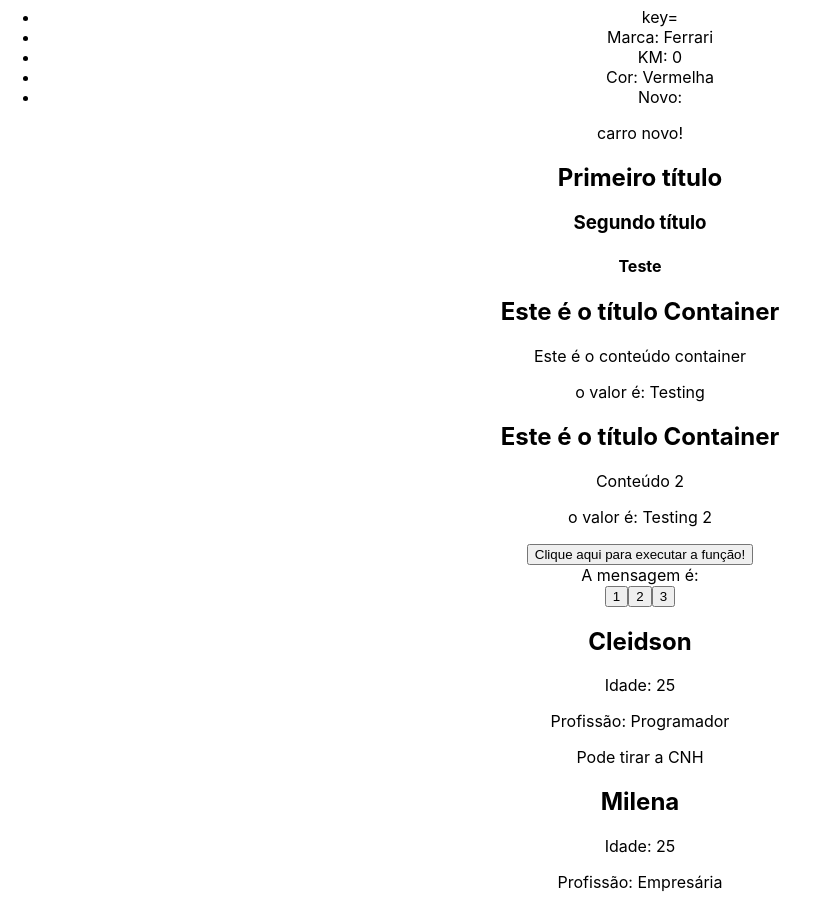
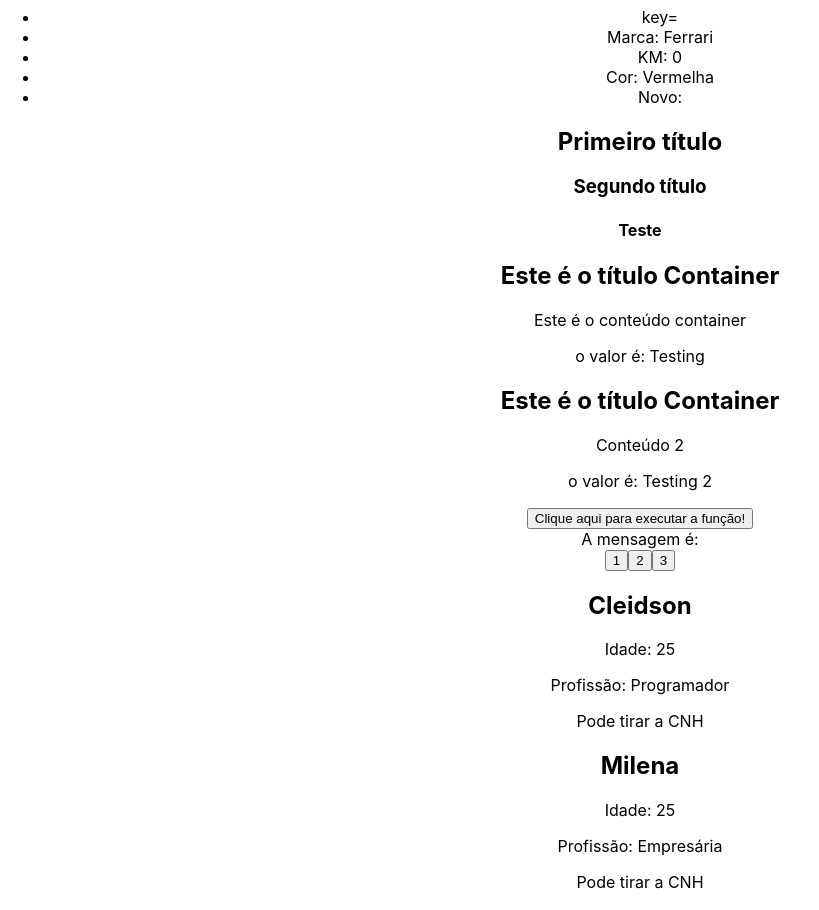
Before and after one commit to CFias/react, a React (Create React App) app in the folder 3_SECTION3/section3/: page / in a window 1280 px wide. Shown: the part 2680-3590 px from the top of the page, without its empty margins (0-819 px from the left). Built offline with nearby package versions, Linux system fonts and the light colour scheme.

Commit message:
Update App.js

```diff
--- a/3_SECTION3/section3/src/App.js
+++ b/3_SECTION3/section3/src/App.js
@@ -19,7 +19,7 @@ function App() {
 
   const cars = [
     { id: 1, brand: "Ferrari", color: "Vermelha", km: 0, newCar: true },
-    { id: 1, brand: "Ferrari", color: "Vermelha", km: 0, newCar: true }
+    { id: 2, brand: "Ferrari", color: "Vermelha", km: 0, newCar: false }
   ];
 
   function showMessage() {
```
